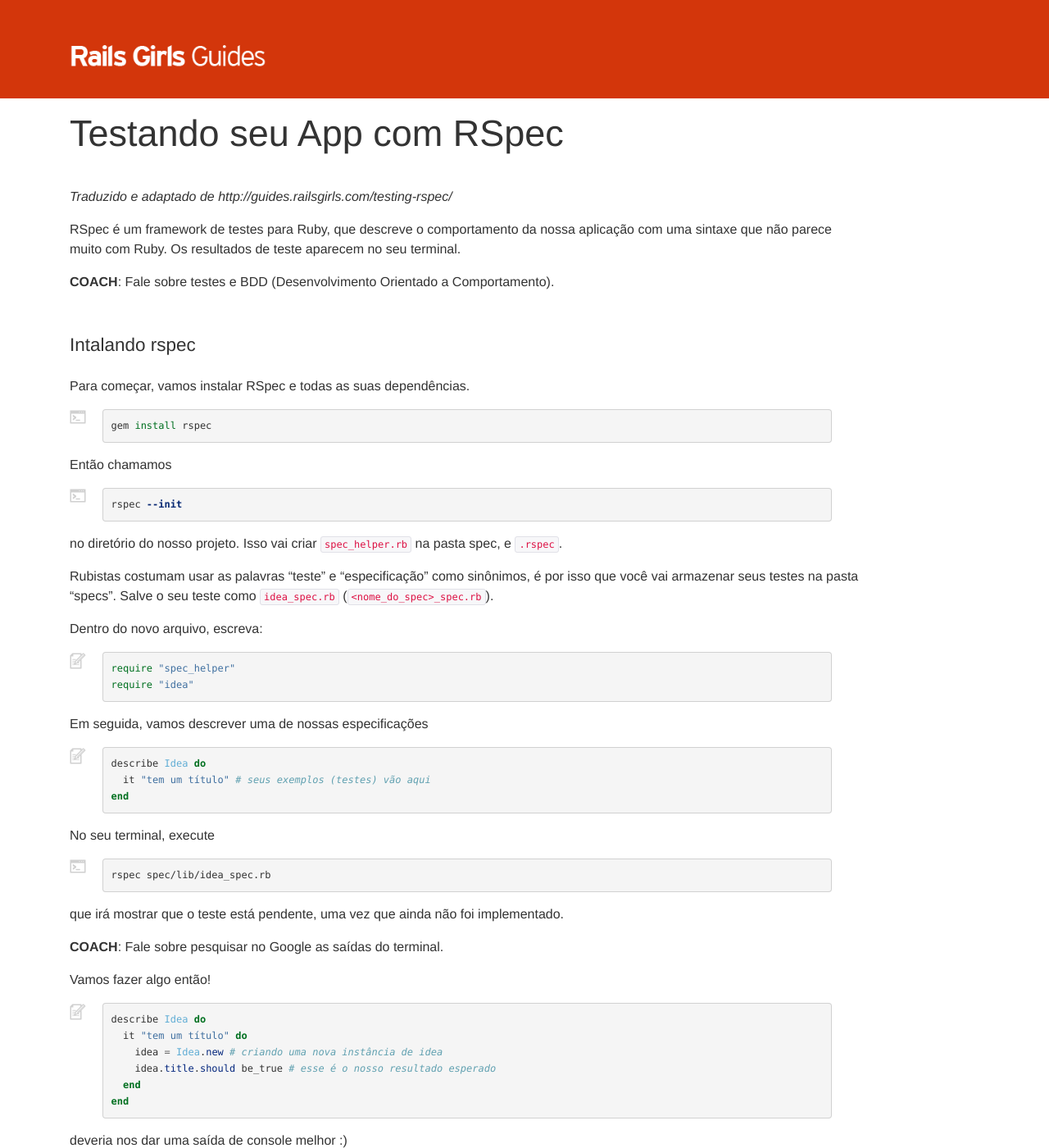
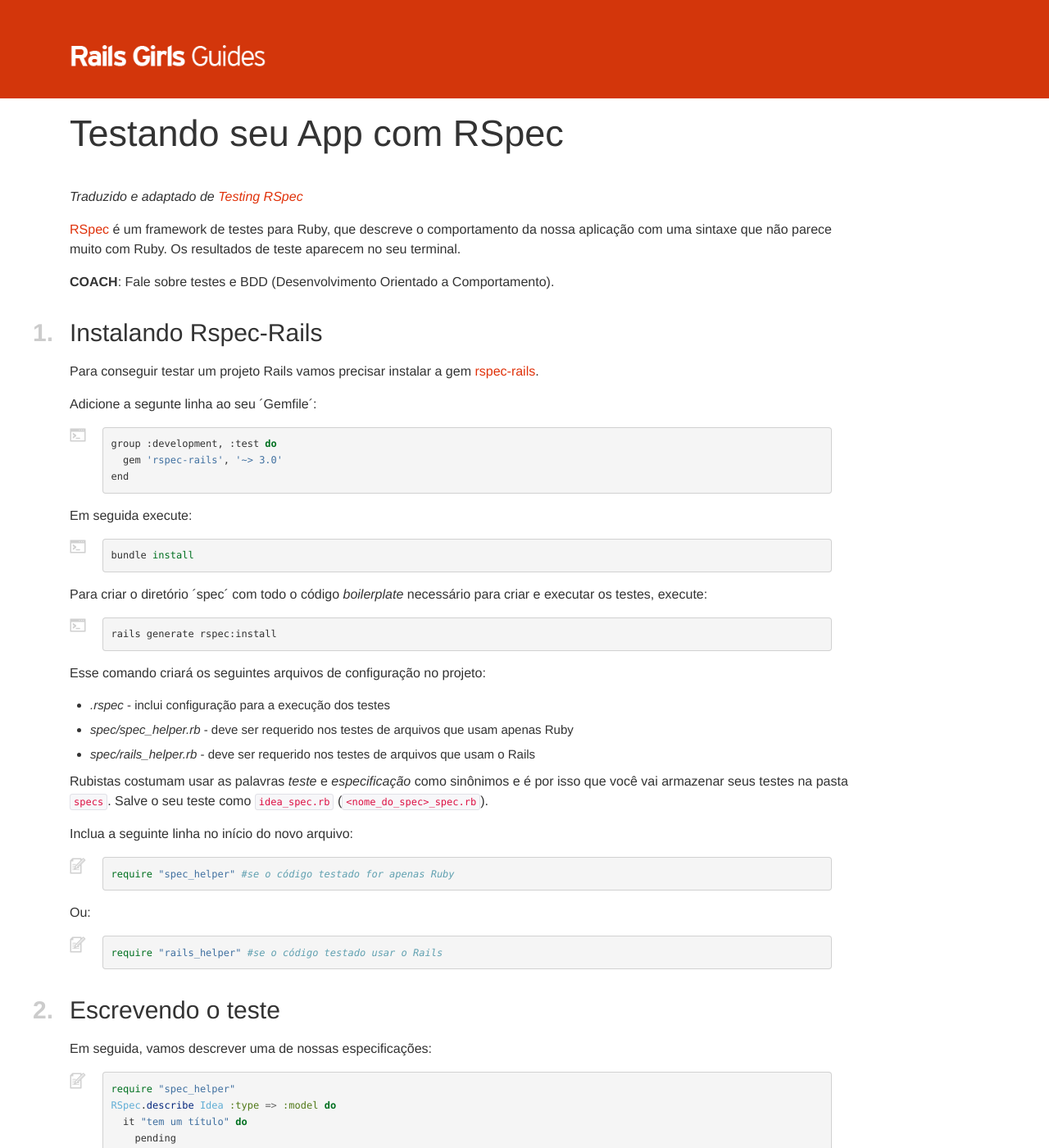
Before and after one commit to railsgirls/guides.railsgirls.com, a Jekyll site: the page built from _posts/2014-01-30-testing.markdown, in a window 1280 px wide and 1400 px high. Shown: the whole window at 82% size. Built offline with Jekyll 4.4.1, drawn with Linux system fonts in a browser that asks for light colours; nearby versions of some CDN libraries; some of the changed text lies outside the part shown.

Commit message:
Improve rspec post translation

```diff
--- a/_posts/2014-01-30-testing.markdown
+++ b/_posts/2014-01-30-testing.markdown
@@ -1,134 +1,144 @@
 ---
 layout: default
-title: You better check you app, before you wreck your app
+title: Testando seu App com RSpec
 permalink: testing-rspec
 ---
 
 # Testando seu App com RSpec
 
-*Traduzido e adaptado de http://guides.railsgirls.com/testing-rspec/*
+*Traduzido e adaptado de [Testing RSpec](http://guides.railsgirls.com/testing-rspec/){:target="_blank"}*
 
-RSpec é um framework de testes para Ruby, que descreve o comportamento da nossa aplicação com uma sintaxe que não parece muito com Ruby. Os resultados de teste aparecem no seu terminal.
+[RSpec](http://rspec.info/){:target="_blank"} é um framework de testes para Ruby, que descreve o comportamento da nossa aplicação com uma sintaxe que não parece muito com Ruby. Os resultados de teste aparecem no seu terminal.
 
-__COACH__: Fale sobre testes e BDD (Desenvolvimento Orientado a Comportamento).
+**COACH**: Fale sobre testes e BDD (Desenvolvimento Orientado a Comportamento).
 
-### Intalando rspec
+## *1.* Instalando Rspec-Rails
 
-Para começar, vamos instalar RSpec e todas as suas dependências.
+Para conseguir testar um projeto Rails vamos precisar instalar a gem [rspec-rails](https://github.com/rspec/rspec-rails){:target="_blank"}.
+
+Adicione a segunte linha ao seu ´Gemfile´:
+
 {% highlight sh %}
-gem install rspec
+group :development, :test do
+  gem 'rspec-rails', '~> 3.0'
+end
 {% endhighlight %}
 
-Então chamamos
+Em seguida execute:
+
 {% highlight sh %}
-rspec --init
+bundle install
 {% endhighlight %}
 
-no diretório do nosso projeto. Isso vai criar `spec_helper.rb` na pasta spec, e `.rspec`.
+Para criar o diretório ´spec´ com todo o código *boilerplate* necessário para criar e executar os testes, execute:
 
-Rubistas costumam usar as palavras "teste" e "especificação" como sinônimos, é por isso que você vai armazenar seus testes na pasta "specs". Salve o seu teste como `idea_spec.rb` (`<nome_do_spec>_spec.rb`).
+{% highlight sh %}
+rails generate rspec:install
+{% endhighlight %}
 
-Dentro do novo arquivo, escreva:
+Esse comando criará os seguintes arquivos de configuração no projeto:
+
+* *.rspec* - inclui configuração para a execução dos testes
+* *spec/spec_helper.rb* - deve ser requerido nos testes de arquivos que usam apenas Ruby
+* *spec/rails_helper.rb* - deve ser requerido nos testes de arquivos que usam o Rails
+
+Rubistas costumam usar as palavras *teste* e *especificação* como sinônimos e é por isso que você vai armazenar seus testes na pasta `specs`. Salve o seu teste como `idea_spec.rb` (`<nome_do_spec>_spec.rb`).
+
+Inclua a seguinte linha no início do novo arquivo:
+
+{% highlight ruby %}
+require "spec_helper" #se o código testado for apenas Ruby
+{% endhighlight %}
+
+ Ou:
+
+{% highlight ruby %}
+require "rails_helper" #se o código testado usar o Rails
+{% endhighlight %}
+
+## *2.* Escrevendo o teste
+
+Em seguida, vamos descrever uma de nossas especificações:
 
 {% highlight ruby %}
 require "spec_helper"
-require "idea"
-{% endhighlight %}
-
-Em seguida, vamos descrever uma de nossas especificações
-{% highlight ruby %}
-describe Idea do
-  it "tem um título" # seus exemplos (testes) vão aqui
+RSpec.describe Idea :type => :model do
+  it "tem um título" do
+    pending
+  end
 end
 {% endhighlight %}
 
-No seu terminal, execute
+No seu terminal, execute:
+
 {% highlight sh %}
 rspec spec/lib/idea_spec.rb
 {% endhighlight %}
 
-que irá mostrar que o teste está pendente, uma vez que ainda não foi implementado.
+Que irá mostrar que o teste está pendente, uma vez que ainda não foi implementado.
 
-__COACH__: Fale sobre pesquisar no Google as saídas do terminal.
+**COACH**: Fale sobre pesquisar na internet as saídas do terminal.
 
 Vamos fazer algo então!
+
 {% highlight ruby %}
 describe Idea do
-  it "tem um título" do
-    idea = Idea.new # criando uma nova instância de idea
-    idea.title.should be_true # esse é o nosso resultado esperado
+  idea = Idea.new # criando uma nova instância de Idea
+  expect(idea).to respond_to(:title)
+end
+{% endhighlight %}
+
+**COACH**: Fale um pouco sobre refatoração.
+
+## *3.* Marcando testes pendentes
+
+No RSpec, podemos dizer quais os testes que estão pendentes. Pra marcar um teste como pendente basta adicionar um `x` na frente do exemplo, assim:
+
+{% highlight ruby %}
+describe Idea do
+  xit "tem um titulo" do
+   # ...
   end
 end
 {% endhighlight %}
 
-deveria nos dar uma saída de console melhor :)
+Ou utilizar a palavra `pending` dentro do bloco `it`.
 
-####Refatorando
-
-Você também pode escrever:
-
-{% highlight ruby %}
-describe Idea do
-  its(:title) { should be_true }
-end
-{% endhighlight %}
-
-que parece muito mais agradável, mas há um monte de magia envolvida. Por agora é importante saber que podemos 'refatorar' esses grandes pedaços de código em pedaços menores, com um pouco mais de experiência.
-
-__COACH__: Fale um pouco sobre refatoração.
-
-#### Marcando "to-dos" com os testes
-
-Sim! Listas de To-do. Incrícel. Com RSpec podemos marcar os testes que estão pendentes.
-
-Deixando de fora o  `do` e o `end` no corpo do exemplo
-
-{% highlight ruby %}
-it "tem um titulo"
-{% endhighlight %}
-
-irá marcar o testes como pendente. Para grandes aplicações, onde você deseja "enfrentar" um teste de cada vez, você pode adicionar um `x` na frente do exemplo, assim
-{% highlight ruby %}
-describe Idea do
-  xit "tem um titulo" do
-end
-{% endhighlight %}
-
-ou utilizar a palavra `pending` no seu exemplo.
-
-### BDD - Desenvolvimento Orientado a Comportamento
+## *4.* BDD - Desenvolvimento Orientado a Comportamento
 
 Normalmente quando falamos de BDD, pensamos um pouco diferente. Pensando na aplicação que queremos construir, vamos escrever nossas expectativas e, em seguida, começar a construir passo a passo, tendo sempre as especificações em mente.
 
-Primeiro nós vamos escrever
+Primeiro nós vamos escrever:
 
 {% highlight ruby %}
 describe Idea do
   it "tem um título"
     idea = Idea.new
-    idea.title.should be_true
-    # ou, alternativamente: idea.title.should == true
+    expect(idea).to respond_to(:title)
   end
 end
 {% endhighlight %}
 
-e só então criar um arquivo chamado `idea.rb` introduzindo a ideia da classe
+E só então criar um arquivo chamado `idea.rb` introduzindo a ideia da classe:
 
 {% highlight ruby %}
 class Idea
-attr_accessor  :title
+  attr_accessor :title
 end
 {% endhighlight %}
 
-rodando `rspec spec/lib/idea_spec.rb` no seu terminal antes de implementar essa classe, vai gerar um erro. Por sorte, erros não são nada a temer. Os erros do RSpec te akudarão a escrever o código necessário!
+Executando `rspec spec/lib/idea_spec.rb` no seu terminal antes de implementar essa classe, vai gerar um erro. Por sorte, erros não são nada a temer. Os erros do RSpec te ajudarão a escrever o código necessário para implementar uma funcionalidade.
 
-Experimente escrever testes para os guias a fim de verificar que você está implementando tudo certo.
+Experimente escrever testes para os guias a fim de verificar se você está implementando tudo certo.
 
 {% highlight ruby %}
 describe Attendee do
-  it "teste tudo"
+  it "teste tudo" do
+  pending
 end
 {% endhighlight %}
 
+## *5.* Aprenda mais
 
-Tenha ótimos Testes!
+* [RSpec](https://relishapp.com/rspec){:target="_blank"}
+* [RSpec Rails](https://github.com/rspec/rspec-rails){:target="_blank"}
```
